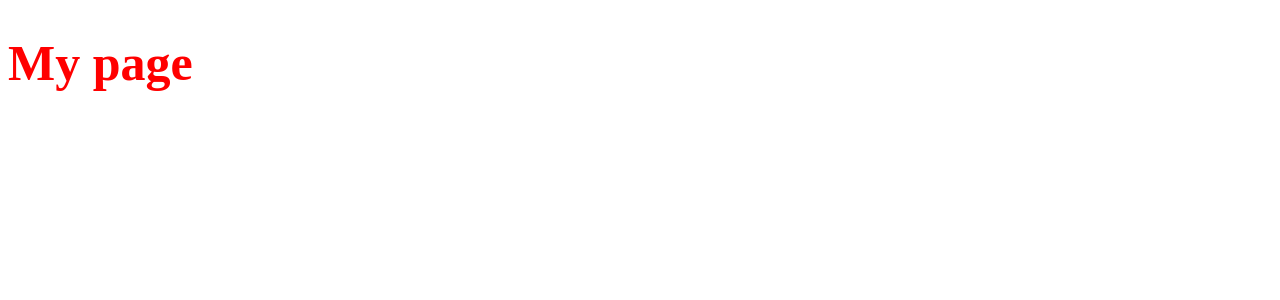
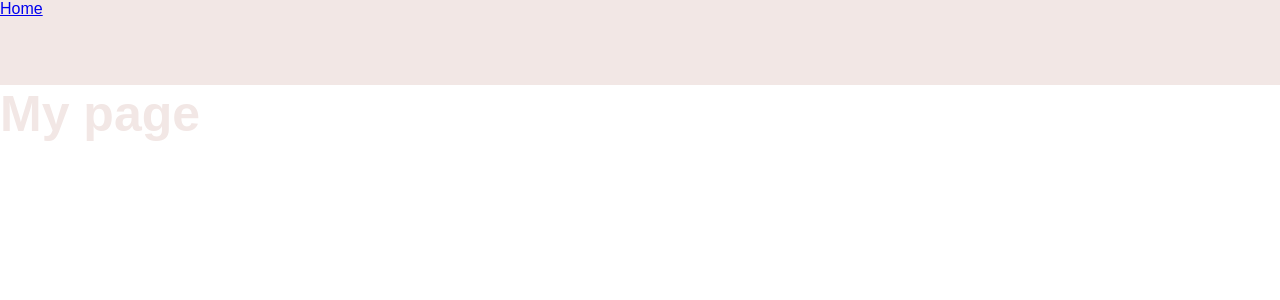
Before and after one commit to LorenzoKoundouris/bubbly-blog, a Next.js app: page / in a window 1280 px wide. Shown: the top 300 px of the page. Built offline with nearby package versions, Linux system fonts and the light colour scheme.

Commit message:
add theme and header

```diff
--- /dev/null
+++ b/components/Header.tsx
@@ -0,0 +1,28 @@
+// libs
+import styled from "styled-components";
+import Link from "next/link";
+
+function Header() {
+  return (
+    <StyledHeader>
+      <LeftMenu>
+        <Link href="/">Home</Link>
+      </LeftMenu>
+    </StyledHeader>
+  );
+}
+
+// styles
+const StyledHeader = styled.div`
+  display: flex;
+  height: 85px;
+  background: ${(props) => props.theme.primaryColour};
+  justify-content: space-between;
+`;
+
+const LeftMenu = styled.div`
+  display: flex;
+  cursor: pointer;
+`;
+
+export default Header;
--- /dev/null
+++ b/components/Page.tsx
@@ -0,0 +1,53 @@
+// libs
+import React from "react";
+import styled, { ThemeProvider, createGlobalStyle } from "styled-components";
+
+// components
+import Header from "./Header";
+
+const theme = {
+  primaryColour: "#f2e7e5",
+  secondaryColour: "#dcb493",
+  tertiaryColour: "#000",
+  backgroundColour: "#fff",
+  fontColour: "#000",
+  highlightColour: "#29563a",
+};
+
+class Page extends React.Component {
+  render() {
+    return (
+      <ThemeProvider theme={theme}>
+        <>
+          <GlobalStyle />
+          <StyledPage>
+            <Header />
+            {this.props.children}
+          </StyledPage>
+        </>
+      </ThemeProvider>
+    );
+  }
+}
+
+// global styles
+const GlobalStyle = createGlobalStyle`
+  body {
+    padding: 0;
+    margin: 0;
+    * {
+      padding: 0;
+      margin: 0;
+    }
+    font-family: sans-serif;
+    color: ${theme.fontColour};
+  }
+`;
+
+// styles
+const StyledPage = styled.div`
+  position: relative;
+  background: ${(props) => props.theme.backgroundColour};
+`;
+
+export default Page;
--- /dev/null
+++ b/pages/_app.tsx
@@ -0,0 +1,24 @@
+// libs
+import React from "react";
+import App, { AppContext } from "next/app";
+
+// components
+import Page from "../components/Page";
+
+class MyApp extends App {
+  static async getInitialProps(appContext: AppContext) {
+    const appProps = await App.getInitialProps(appContext);
+    return { ...appProps };
+  }
+
+  render() {
+    const { Component, pageProps } = this.props;
+    return (
+      <Page>
+        <Component {...pageProps} />
+      </Page>
+    );
+  }
+}
+
+export default MyApp;
--- a/pages/index.tsx
+++ b/pages/index.tsx
@@ -1,9 +1,25 @@
 import React from "react";
 import styled from "styled-components";
 
+interface IProps {}
+
+class Index extends React.Component<IProps> {
+  constructor(props: IProps) {
+    super(props);
+  }
+
+  render() {
+    return (
+      <>
+        <Title>My page</Title>
+      </>
+    );
+  }
+}
+
+export default Index;
+
 const Title = styled.h1`
-  color: red;
+  color: ${({ theme }) => theme.primaryColour};
   font-size: 50px;
 `;
-
-export default () => <Title>My page</Title>;
```
